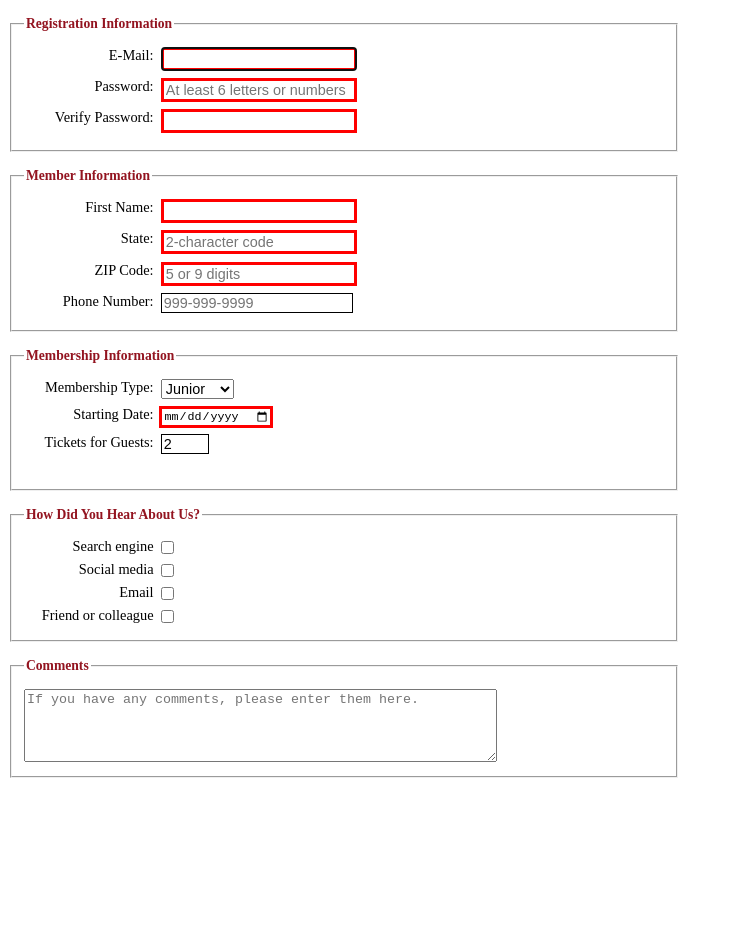
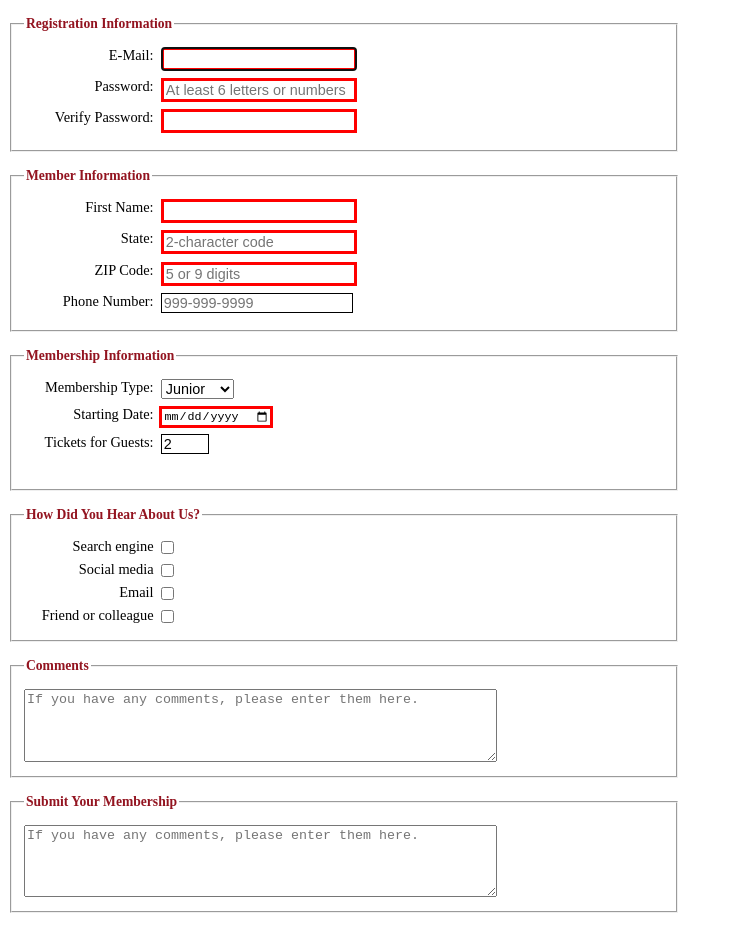
Before and after one commit to ckccltr/ckccltr.github.io, a plain HTML site: page form.html in a window 1280 px wide. Shown: the whole page, without its empty margins (0-731 px from the left). Before the commit the page ends 800 px from the top, so only its background shows below. Drawn offline with Linux system fonts and the light colour scheme.

Commit message:
creating a new fieldset for "Submit Your Membership"

```diff
--- a/form.html
+++ b/form.html
@@ -132,6 +132,16 @@
 
         </fieldset>
 
+
+        <fieldset>
+
+            <legend>Submit Your Membership</legend>
+            <textarea name="comments" id="comments" placeholder="If you have any comments, please enter them here."></textarea>
+
+
+
+        </fieldset>
+
     </form>
 
 
```
